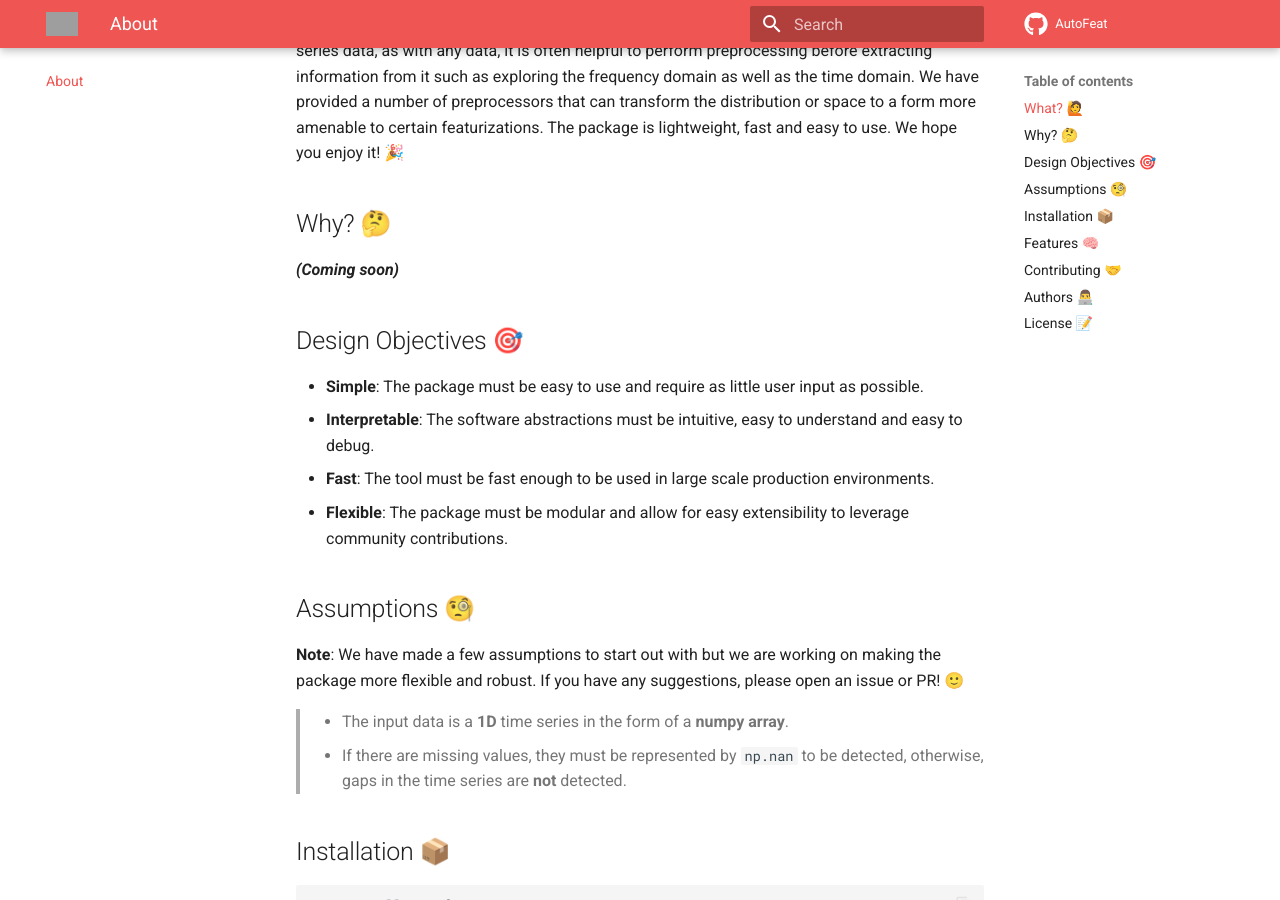
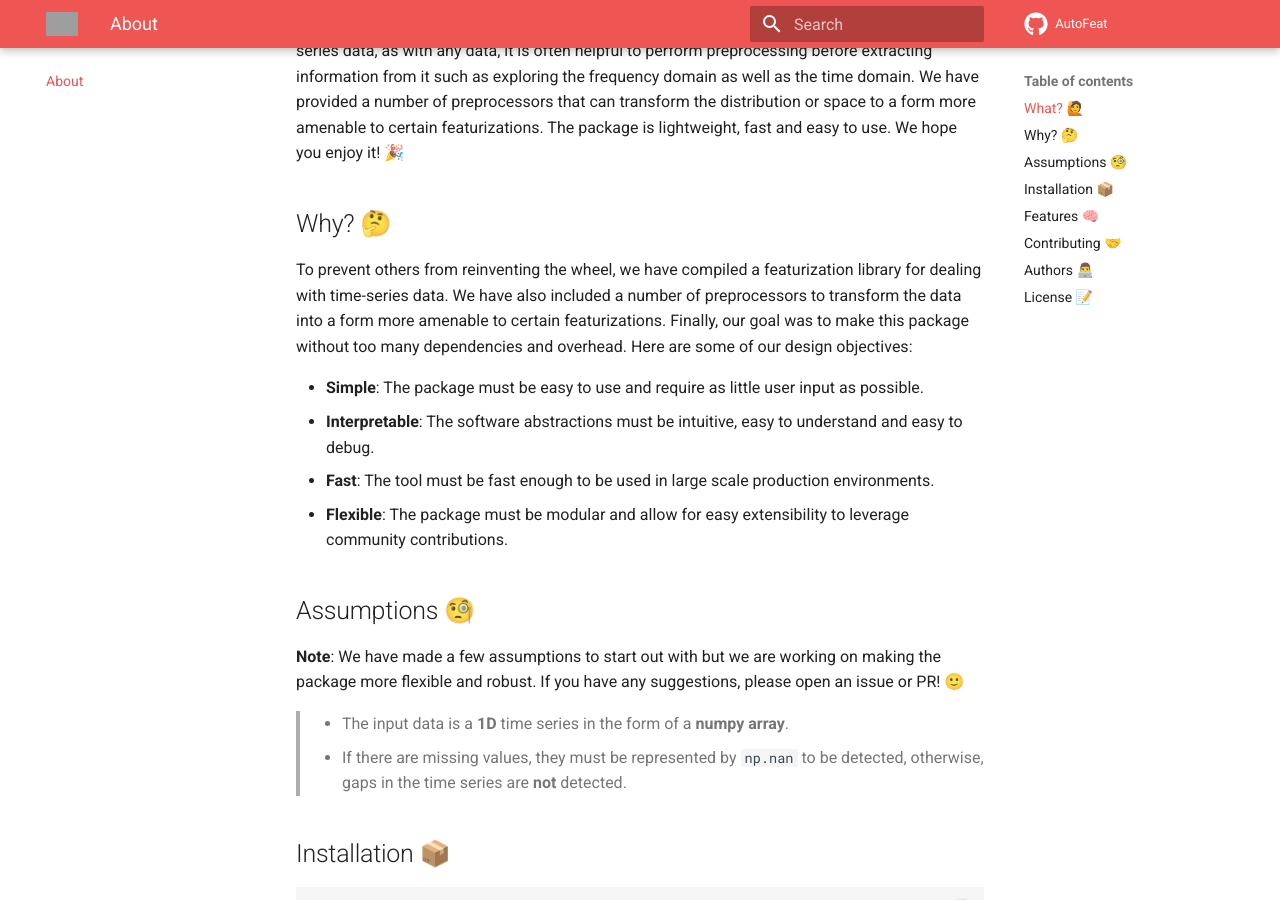
Before and after one commit to autonlab/AutonFeat, an MkDocs documentation site: the page built from docs/index.md, in a window 1280 px wide and 900 px high, scrolled down 383 px. Built offline with MkDocs 1.6.1 and Material for MkDocs 9.7.7, drawn with Linux system fonts in a browser that asks for light colours; comment, search, counter and statistics services are not loaded; grey boxes are pictures that could not be loaded.

Commit message:
[DOCS] Update assets and why section in About page

```diff
--- a/docs/index.md
+++ b/docs/index.md
@@ -8,9 +8,7 @@
 
 ## Why? 🤔
 
-***(Coming soon)***
-
-## Design Objectives 🎯
+To prevent others from reinventing the wheel, we have compiled a featurization library for dealing with time-series data. We have also included a number of preprocessors to transform the data into a form more amenable to certain featurizations. Finally, our goal was to make this package without too many dependencies and overhead. Here are some of our design objectives:
 
 - **Simple**: The package must be easy to use and require as little user input as possible.
 - **Interpretable**: The software abstractions must be intuitive, easy to understand and easy to debug.
```
Also changed, not shown: docs/assets/delta_mean_f_visualize.png, docs/assets/delta_mean_visualize.png, docs/assets/delta_median_f_visualize.png, docs/assets/delta_median_visualize.png, docs/assets/delta_quantile_f_visualize.png, docs/assets/delta_quantile_visualize.png, docs/assets/delta_std_f_visualize.png, docs/assets/delta_std_visualize.png, docs/assets/delta_var_f_visualize.png, docs/assets/delta_var_visualize.png.
